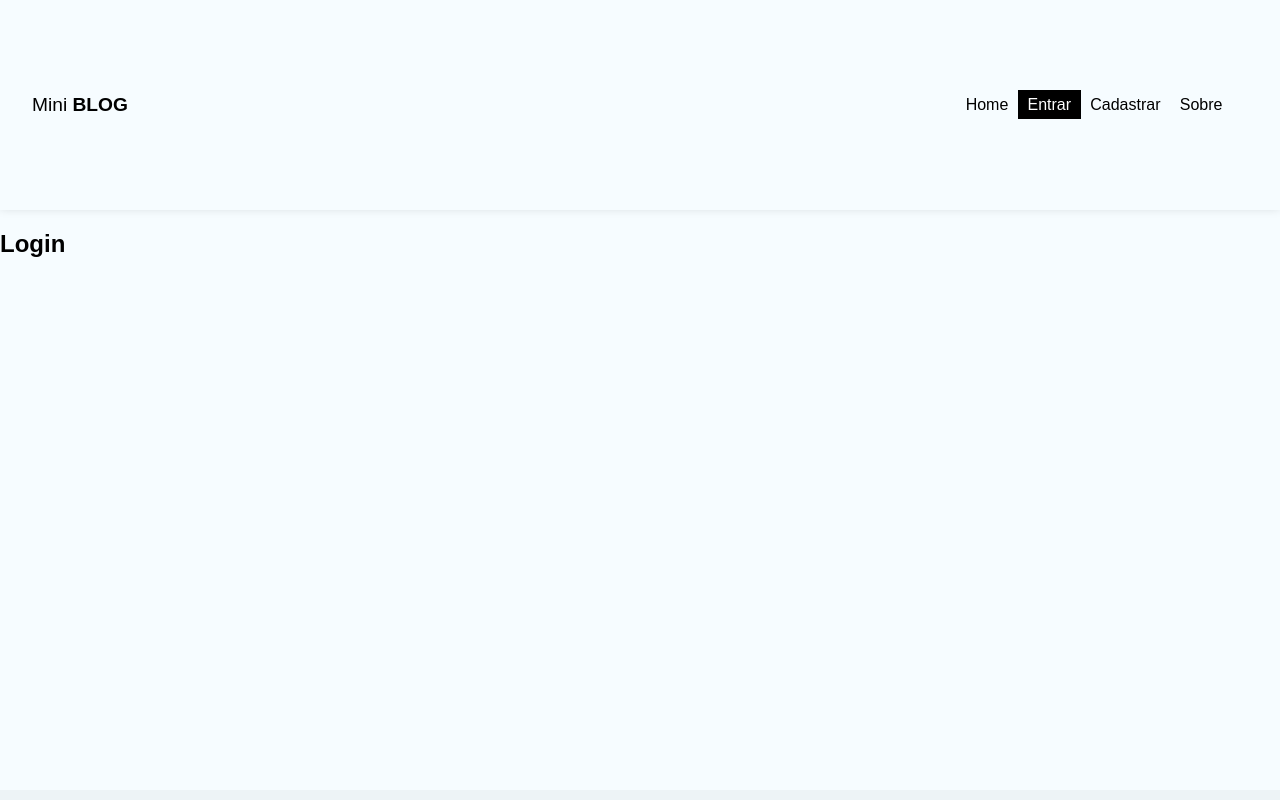
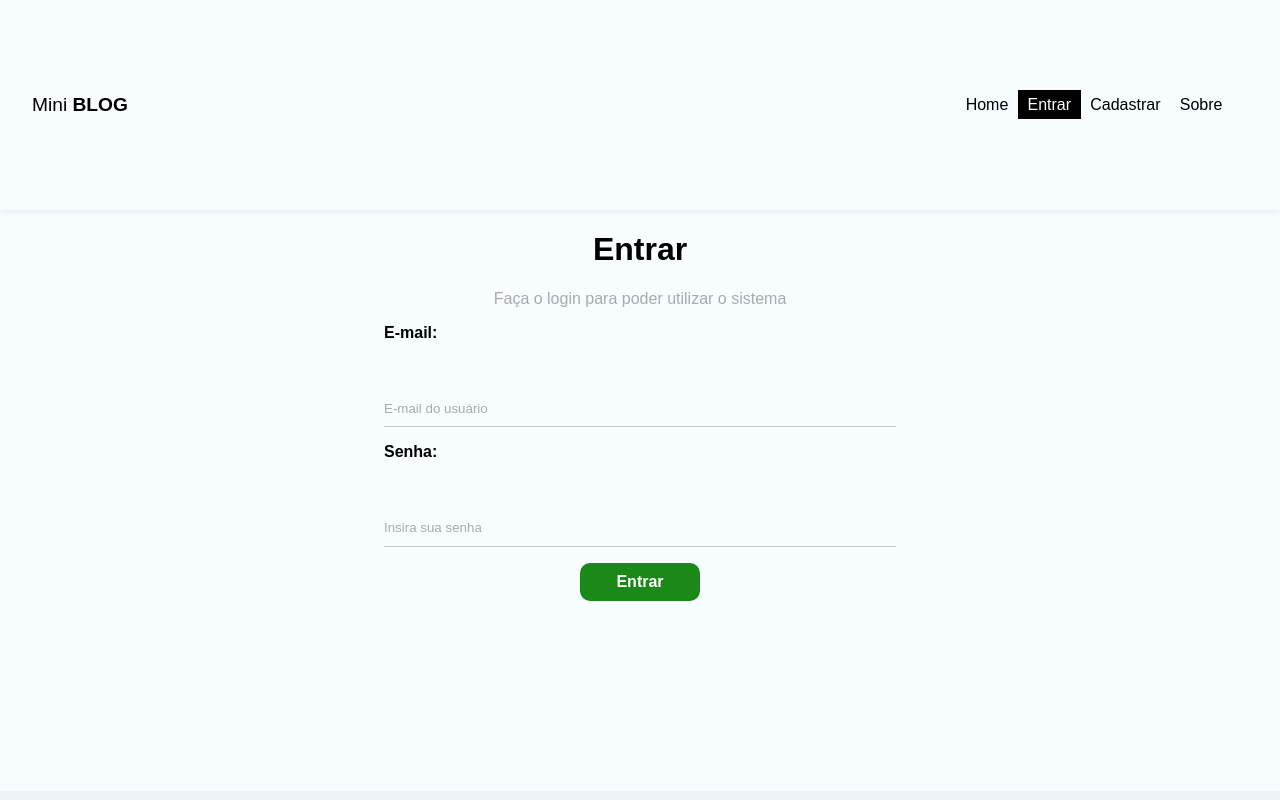
Before and after one commit to gillsonpassos/React, a React (Create React App) app in the folder Avançando-em-React/10_MINIBLOG/miniblog/: page /login in a window 1280 px wide. Shown: the top 800 px of the page. Built offline with nearby package versions, Linux system fonts and the light colour scheme; no server answers; the HTML template or start-up script is replaced by a standard one.

Commit message:
Estruturando página de login

```diff
--- a/Avançando-em-React/10_MINIBLOG/miniblog/src/pages/Login/Login.js
+++ b/Avançando-em-React/10_MINIBLOG/miniblog/src/pages/Login/Login.js
@@ -1,9 +1,72 @@
 import styles from "./Login.module.css";
 
+import { useState, useEffect } from "react";
+
+import { useAuthentication } from "../../hooks/useAuthentication";
+
 const Login = () => {
+  const [email, setEmail] = useState("");
+  const [password, setPassword] = useState("");
+  const [error, setError] = useState("");
+
+  const { createUser, error: authError, loading } = useAuthentication();
+
+  const handleSubmit = async (e) => {
+    e.preventDefault();
+
+    setError("");
+
+    const user = {
+      email,
+      password,
+    };
+
+    const res = await createUser(user);
+
+    console.log(res);
+  };
+
+  useEffect(() => {
+    if (authError) {
+      setError(authError);
+    }
+  }, [authError]);
+
   return (
-    <div>
-      <h2>Login</h2>
+    <div className={styles.login}>
+      <h1>Entrar</h1>
+      <p>Faça o login para poder utilizar o sistema</p>
+      <form onSubmit={handleSubmit}>
+        <label>
+          <span>E-mail:</span>
+          <input
+            type="email"
+            name="email"
+            required
+            placeholder="E-mail do usuário"
+            value={email}
+            onChange={(e) => setEmail(e.target.value)}
+          />
+        </label>
+        <label>
+          <span>Senha:</span>
+          <input
+            type="password"
+            name="password"
+            required
+            placeholder="Insira sua senha"
+            value={password}
+            onChange={(e) => setPassword(e.target.value)}
+          />
+        </label>
+        {!loading && <button className="btn">Entrar</button>}
+        {loading && (
+          <button className="btn" disabled>
+            Aguarde...
+          </button>
+        )}
+        {error && <p className="error">{error}</p>}
+      </form>
     </div>
   );
 };
--- a/Avançando-em-React/10_MINIBLOG/miniblog/src/pages/Login/Login.module.css
+++ b/Avançando-em-React/10_MINIBLOG/miniblog/src/pages/Login/Login.module.css
@@ -0,0 +1,7 @@
+.login {
+  text-align: center;
+}
+
+.login p {
+  color: #aaa;
+}
```
